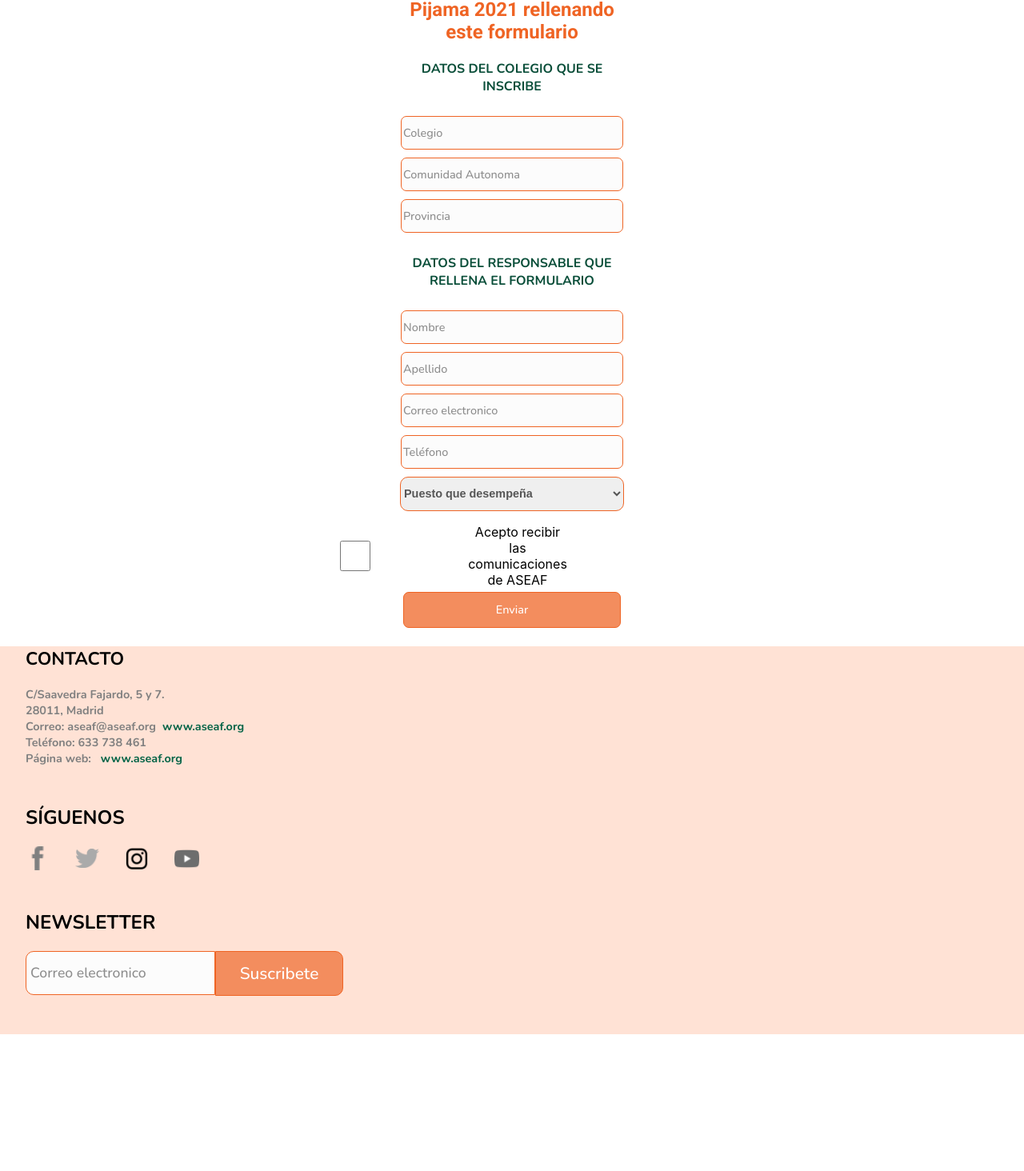
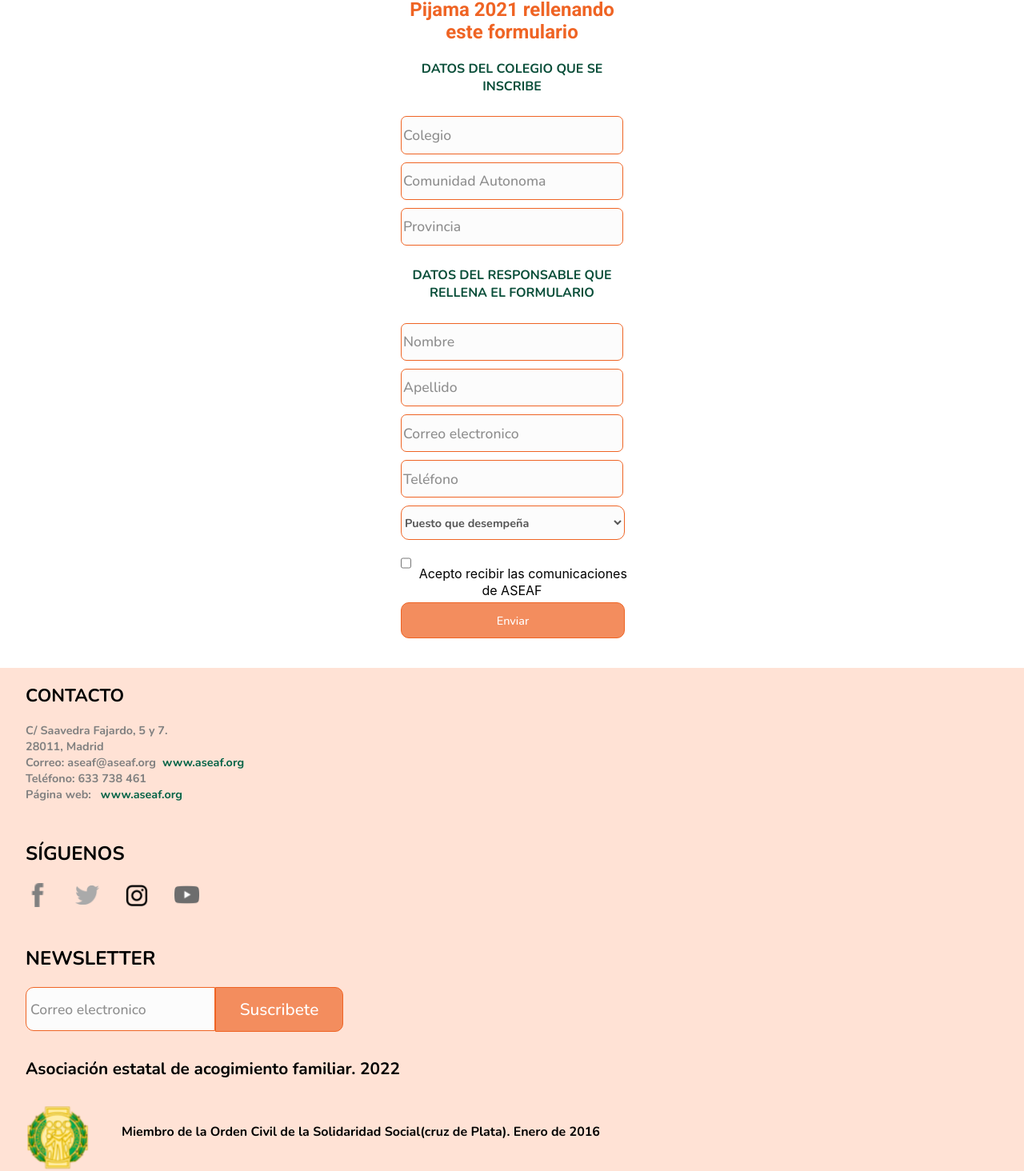
Before and after one commit to francospatz/ASEAF, a React (Create React App) app in the folder client/: page / in a window 1280 px wide. Shown: the part 102-1566 px from the top of the page at 80% size. Before the commit the page ends 1395 px from the top, so only its background shows below. Built offline with nearby package versions, Linux system fonts and the light colour scheme.

Commit message:
finished footer

```diff
--- a/client/src/components/Footer/Footer.jsx
+++ b/client/src/components/Footer/Footer.jsx
@@ -3,6 +3,7 @@ import logo1 from '../../assets/logos/facebook.png';
 import logo2 from '../../assets/logos/twitter.png';
 import logo3 from '../../assets/logos/instagram.png';
 import logo4 from '../../assets/logos/youtube.png';
+import logo5 from '../../assets/logos/escudo.png';
 import { useForm } from "react-hook-form";
 
 const Footer = () => {
@@ -10,9 +11,9 @@ const Footer = () => {
   const { register, handleSubmit } = useForm();
 
 return <footer>
-    <h2>CONTACTO</h2>
+    <h2 id="contacth2" >CONTACTO</h2>
     <div>
-      <h3>C/Saavedra Fajardo, 5 y 7.</h3>
+      <h3>C/ Saavedra Fajardo, 5 y 7.</h3>
       <h3>28011, Madrid</h3>
       <h3>Correo: aseaf@aseaf.org<a href="aseaf@aseaf.org">www.aseaf.org</a></h3>
       <h3>Teléfono: 633 738 461</h3>
@@ -33,6 +34,15 @@ return <footer>
     <input type="submit" value="Suscribete"/>
     </form>
 
+    <h3 id="asociacion">Asociación estatal de acogimiento familiar. 2022</h3>
+
+    <div className="asocialogo">
+    <img src={logo5} alt='logo'></img>
+    <h4>Miembro de la Orden Civil de la Solidaridad Social(cruz de Plata). Enero de 2016</h4>
+    </div>
+
+    <h3 id="politics">Aviso legal | Politica de cookies | Política de privacidad</h3>
+
   </footer>;
 };
 
--- a/client/src/components/Main/Form/Form.jsx
+++ b/client/src/components/Main/Form/Form.jsx
@@ -28,17 +28,17 @@ const Form = () => {
             <div className="conjunto">
                   <h2 className="titulo">Participa en el Día del Pijama 2021 rellenando este formulario</h2>
                   <h4 className="subtitle">DATOS DEL COLEGIO QUE SE INSCRIBE</h4>
-                  <input type="text" {...register("colegio")} name="colegio" placeholder="Colegio" required  onfocus="this.value=''" />
-                  <input type="text" name="comaut" {...register("comaut")} placeholder="Comunidad Autonoma" required />
-                  <input type="text" {...register("Provincia")} name="Provincia" placeholder="Provincia" required />
+                  <input className="box" type="text" {...register("colegio")} name="colegio" placeholder="Colegio" required  onfocus="this.value=''" />
+                  <input className="box" type="text" name="comaut" {...register("comaut")} placeholder="Comunidad Autonoma" required />
+                  <input  className="box"type="text" {...register("Provincia")} name="Provincia" placeholder="Provincia" required />
 
                   <h4 className="subtitle">DATOS DEL RESPONSABLE QUE RELLENA EL FORMULARIO</h4>
-                  <input type="text"  {...register("nombre")} name="nombre" placeholder="Nombre" required />
-                  <input type="text"  {...register("apellidos")} name="apellidos"  placeholder="Apellido" required />
-                  <input type="email"  {...register("email")} name="email" placeholder="Correo electronico" required />
-                  <input type="number"  {...register("telefono")} name="telefono" placeholder="Teléfono" required />
+                  <input className="box" type="text"  {...register("nombre")} name="nombre" placeholder="Nombre" required />
+                  <input className="box" type="text"  {...register("apellidos")} name="apellidos"  placeholder="Apellido" required />
+                  <input className="box" type="email"  {...register("email")} name="email" placeholder="Correo electronico" required />
+                  <input className="box" type="number"  {...register("telefono")} name="telefono" placeholder="Teléfono" required />
                   <div className="final">
-                        <select name="Puesto" id="puesto" {...register("puesto")}>
+                        <select className="box" name="Puesto" id="puesto" {...register("puesto")}>
                               <option value="profesor">Puesto que desempeña</option>
                               <option value="profesor">Director/a</option>
                               <option value="director">Jefe/a de estudios</option>
@@ -48,7 +48,7 @@ const Form = () => {
                               <option value="director">Secretario/a</option>
                               <option value="director">Otros</option>
                           </select>
-
+                   </div>
                           <div id="locationcheckbox">
                                 <input type="checkbox" name="acepto" value="acepto" id="inpfinal"/>
                                 <span> Acepto recibir las comunicaciones de ASEAF
@@ -56,7 +56,7 @@ const Form = () => {
                           </div>
 
                         <input type="submit" value="Enviar"/>
-                  </div>
+
           </div>
     </form>
   );
--- a/client/src/styles/components/_footer.scss
+++ b/client/src/styles/components/_footer.scss
@@ -3,7 +3,14 @@
 footer{
     background: #FFE2D5;
     font-family: 'Nunito', sans-serif;
+    display: flex;
+    flex-direction: column;
+    flex-wrap: wrap;
+    align-content: flex-start;
+    justify-content: center;
+    align-items: flex-start;
 }
+
 
 .seguir{
     font-size: 1.5rem;
@@ -22,6 +29,8 @@ footer a{
     color: #056447;
     margin-left: 0.5rem;
 }
+
+
 
 footer h2{
     font-size: 1.4rem;
@@ -59,7 +68,7 @@ footer h2{
     font-size: 1.1rem;
     color: black;
     padding: 5px;
-    margin-bottom: 3rem;
+    margin-bottom: 1rem;
 }
 
 
@@ -75,3 +84,26 @@ footer h2{
     border-top-left-radius: 0px;
     border-end-start-radius: 0px;
   }
+
+  #asociacion{
+    margin-top: 1rem;
+    font-size: 1.3rem;
+    color: black;
+}
+
+  .asocialogo{
+      display: flex;
+      flex-direction: row;
+      margin-top: 2rem;
+  }
+
+  .asocialogo img{
+      min-width: 5rem;
+      margin-left: 2rem;
+      margin-right: 2.5rem;
+  }
+
+  #politics{
+    color: #056447;
+    font-size: 1.2rem;
+  }
--- a/client/src/styles/components/_form.scss
+++ b/client/src/styles/components/_form.scss
@@ -13,9 +13,10 @@
 .conjunto{
   max-width: 18rem;
   text-align: center;
+  margin-bottom: 2rem;
 }
 
-.formulario input{
+.formulario .box{
   margin: 5px;
   border: 1px solid #EF6424;
   border-radius: 7px;
@@ -49,11 +50,13 @@
 
 .formulario input[type=submit]{
   background-color: #F38D5E;
-  min-width: 17rem;
+  min-width: 17.5rem;
   height: 2.8rem;
   color: white;
   font-family: 'Nunito', sans-serif;
   font-size: 0.9rem;
+  border-radius: 10px;
+  border: 1px solid #EF6424;
 }
 
 // .final{
@@ -78,17 +81,6 @@
   font-weight: bold;
 }
 
-    #locationcheckbox{
-     margin-top: 1rem;
-    display: flex;
-    flex-direction: row;
-    align-content: center;
-    justify-content: center;
-    align-items: center;
-    flex-wrap: nowrap;
-    width: 20px;
-
-}
 
   .formulario input[type=checkbox]{
      max-width: 20px;
```
Also changed, not shown: client/src/assets/logos/escudo.png (added).
